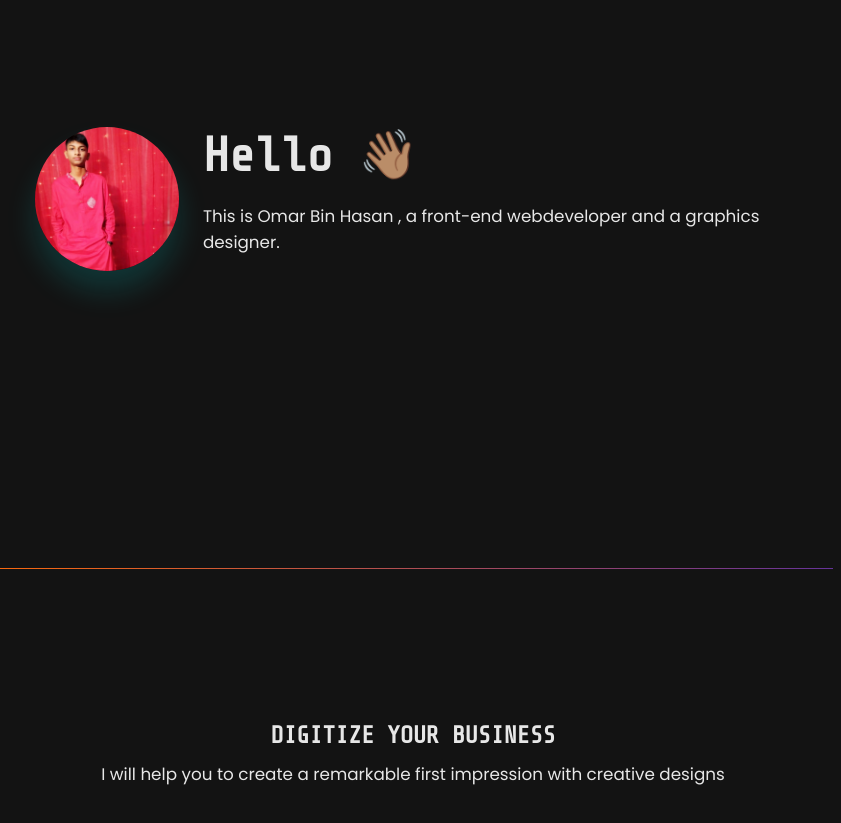
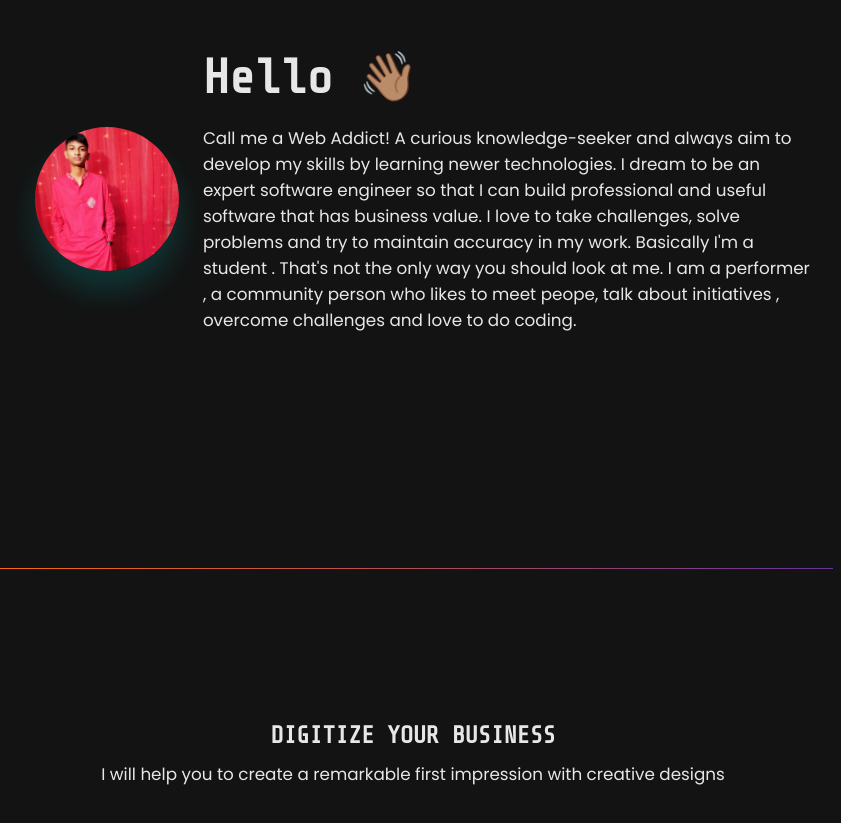
Before and after one commit to omar12356/My-Website, a plain HTML site: page index.html in a window 1280 px wide. Shown: the part 920-1743 px from the top of the page, without its empty margins (227-1068 px from the left). Drawn offline with nearby package versions, Linux system fonts and the light colour scheme.

Commit message:
Update index.html

```diff
--- a/index.html
+++ b/index.html
@@ -101,7 +101,8 @@
           <div class="about-text-box">
             <h2>Hello 👋🏽</h2>
             <p>
-              This is Omar Bin Hasan , a front-end webdeveloper and a graphics designer.
+              Call me a Web Addict! A curious knowledge-seeker and always aim to develop my skills by learning newer technologies. I dream to be an expert software engineer so that I can build professional and useful software that has business value. I love to take challenges, solve problems and try to maintain accuracy in my work.
+              Basically I'm a student . That's not the only way you should look at me. I am a performer , a community person who likes to meet peope, talk about initiatives , overcome challenges and love to do coding.
             </p>
 
 
```
